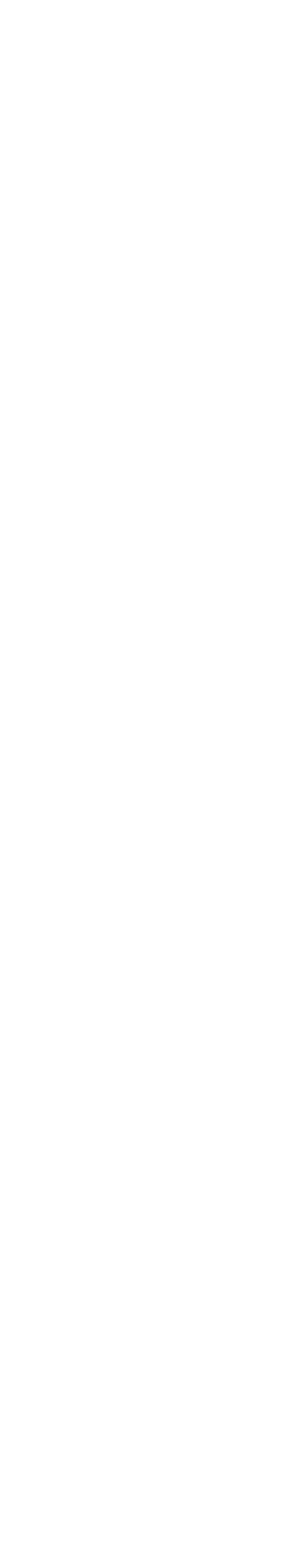
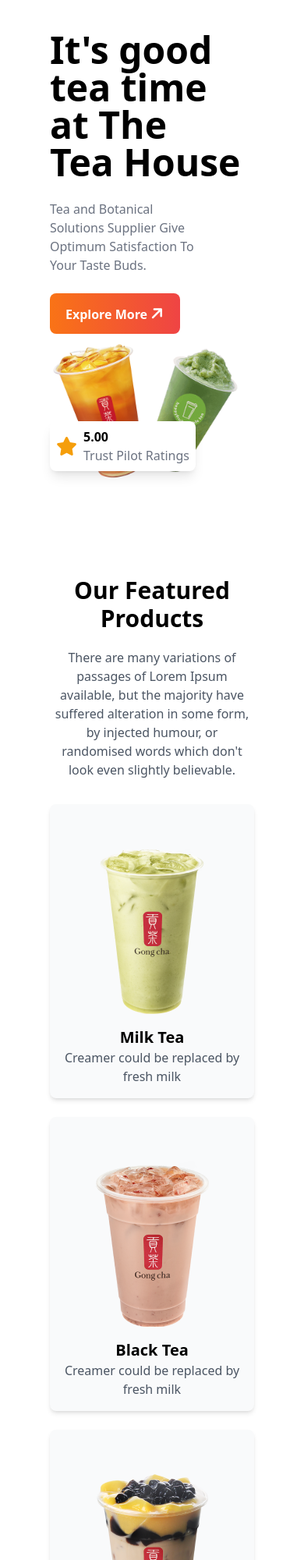
Before and after one commit to sumehra996/tea-house-tailwind, a plain HTML site: page index.html in a window 390 px wide. Shown: the top 2000 px of the page at 78% size. Before the commit the page ends 844 px from the top, so only its background shows below. Drawn offline with nearby package versions, Linux system fonts and the light colour scheme.

Commit message:
made grid section responsive

```diff
--- a/index.html
+++ b/index.html
@@ -25,12 +25,75 @@
   </script>
 </head>
 <body>
-    <header>
+  <main class="max-w-screen-xl mx-auto px-16 lg:px-28" >
+   <!-- header section -->
+    <header class="lg:flex pt-10 mb-20">
+       <!-- text content -->
+        <div>
+         <h1 class="font-bold text-5xl md:text-7xl">It's good <br>
+          tea time at The <br> Tea House</h1>
+          <br>
+          <p class="text-gray-500 w-3/4">Tea and Botanical Solutions Supplier Give Optimum Satisfaction To Your Taste Buds.</p>
+          <br>
+          <button class="bg-gradient-to-r from-orange-500 to-red-500 px-5 py-3 rounded-lg text-white font-bold"> Explore More <i class="fa-solid fa-arrow-right -rotate-45 text-xl"></i></button>
+        </div>
+        <!-- image content -->
+         <div class="relative">
+           <!-- image -->
+            <div><img class="w-full" src="images/banner.png" alt=""></div>
+            <!-- card -->
+          <div class="absolute flex items-center bg-white shadow-lg px-2 py-2 md:px-10 lg:py-4 rounded-lg top-28 md:top-80 md:left-34 lg:left-28">
+            <!-- icon -->
+             <div><i class="text-2xl text-amber-500 fa-solid fa-star"></i></div>
+             <!-- text -->
+              <div class="ml-2">
+                <h2 class="lg:text-2xl font-bold">5.00</h2>
+                <p class="text-gray-500">Trust Pilot Ratings</p>
+              </div>
+          </div>
+         </div>
 
     </header>
-    <main>
 
-    </main>
+    <!-- featured products section -->
+     <section class="py-8 lg:py-24">
+      <div class="text-center mb-8">
+        <h3 class="text-3xl md:text-4xl font-bold mb-5">Our Featured Products</h3>
+        <p class="text-gray-600 max-w-xl mx-auto">There are many variations of passages of Lorem Ipsum available, but the majority have suffered alteration in some form, by injected humour, or randomised words which don't look even slightly believable. </p>
+      </div>
+      <!-- grid setup -->
+       <div class="grid grid-cols-1 md:grid-cols-2 lg:grid-cols-4 gap-6 text-center">
+         <div class="rounded-lg shadow-md bg-gray-50 overflow-hidden">
+          <img class="mx-auto pt-14" src="images/tea-1.png" alt="">
+           <div class="p-4">
+            <h4 class="font-bold text-xl">Milk Tea</h4>
+            <p class="text-gray-600 ">Creamer could be replaced by fresh milk</p>
+           </div>
+         </div>
+         <div class="rounded-lg shadow-md bg-gray-50 overflow-hidden">
+          <img class="mx-auto pt-14" src="images/tea-2.png" alt="">
+           <div class="p-4">
+            <h4 class="font-bold text-xl">Black Tea</h4>
+            <p class="text-gray-600 ">Creamer could be replaced by fresh milk</p>
+           </div>
+         </div>
+         <div class="rounded-lg shadow-md bg-gray-50 overflow-hidden">
+          <img class="mx-auto pt-14" src="images/tea-3.png" alt="">
+           <div class="p-4">
+            <h4 class="font-bold text-xl">Lemon Tea</h4>
+            <p class="text-gray-600 ">Creamer could be replaced by fresh milk</p>
+           </div>
+         </div>
+         <div class="rounded-lg shadow-md bg-gray-50 overflow-hidden">
+          <img class="mx-auto pt-14" src="images/tea-4.png" alt="">
+           <div class="p-4">
+            <h4 class="font-bold text-xl">Green Tea</h4>
+            <p class="text-gray-600 ">Creamer could be replaced by fresh milk</p>
+           </div>
+         </div>
+       </div>
+     </section>
+  </main>
     <footer>
 
     </footer>
```
